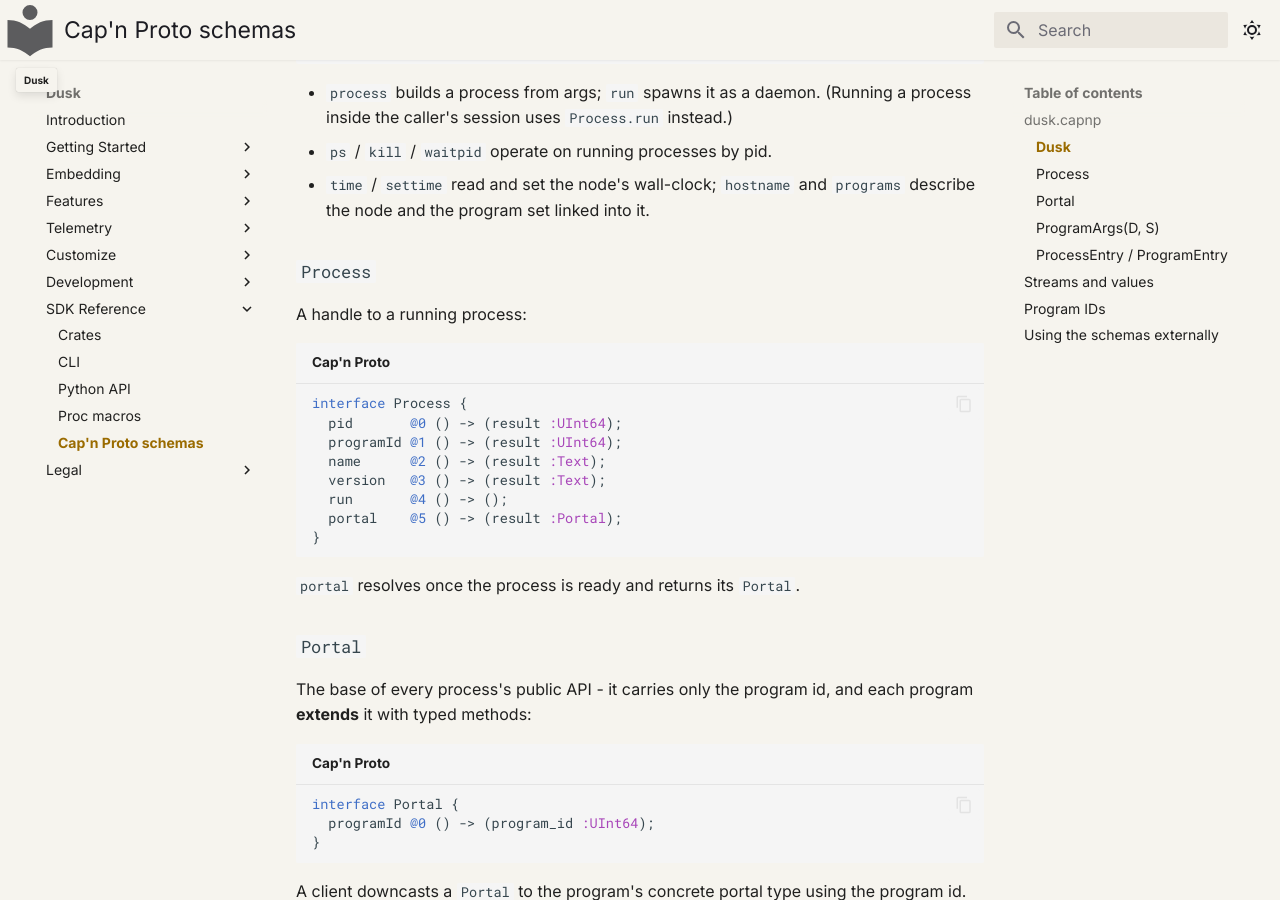
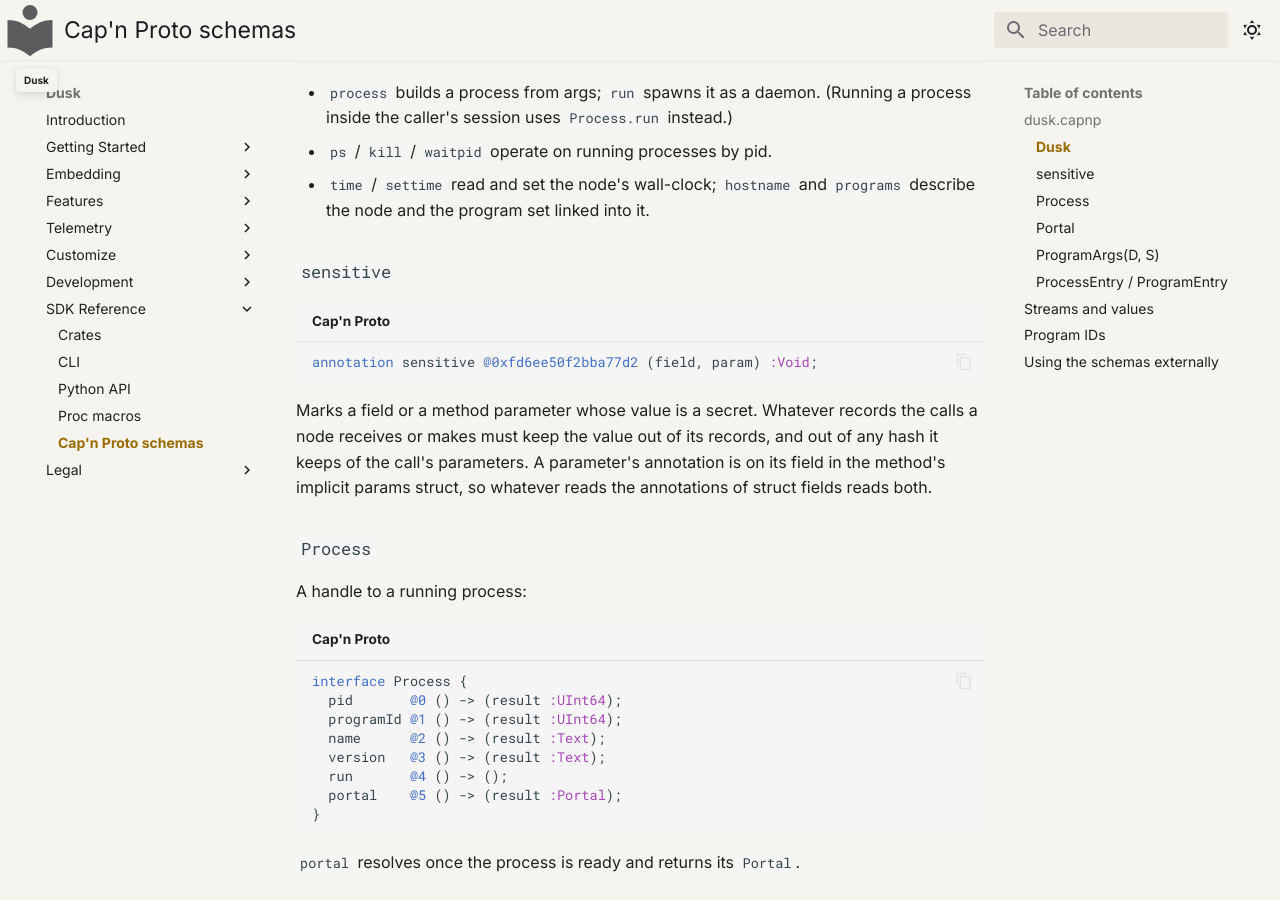
Before and after one commit to tomerze/dusk, an MkDocs documentation site: the page built from docs/docs/sdk-reference/capnp-schemas.md, in a window 1280 px wide and 900 px high, scrolled down 668 px. Built offline with MkDocs 1.6.1 and Material for MkDocs 9.7.7, drawn with Linux system fonts in a browser that asks for light colours; comment, search, counter and statistics services are not loaded.

Commit message:
Update docs for the sensitive annotation
The capnp schema reference documents the annotation, what it asks of whatever records the calls a node receives or makes, and where a parameter's annotation is found: on its field in the method's implicit params struct.

````diff
--- a/docs/docs/sdk-reference/capnp-schemas.md
+++ b/docs/docs/sdk-reference/capnp-schemas.md
@@ -31,6 +31,18 @@
 - `ps` / `kill` / `waitpid` operate on running processes by pid.
 - `time` / `settime` read and set the node's wall-clock; `hostname` and
   `programs` describe the node and the program set linked into it.
+
+### `sensitive`
+
+```capnp
+annotation sensitive @0xfd6ee50f2bba77d2 (field, param) :Void;
+```
+
+Marks a field or a method parameter whose value is a secret. Whatever records the
+calls a node receives or makes must keep the value out of its records, and out of
+any hash it keeps of the call's parameters. A parameter's annotation is on its
+field in the method's implicit params struct, so whatever reads the annotations of
+struct fields reads both.
 
 ### `Process`
 
````
